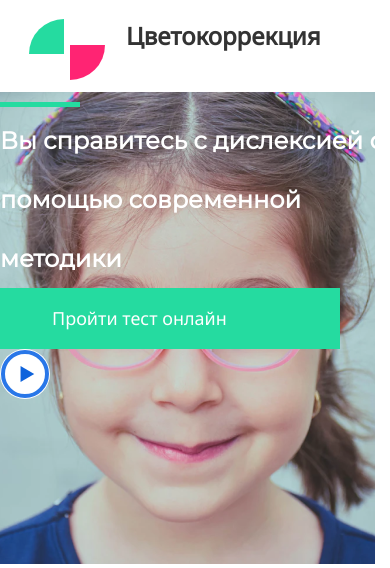
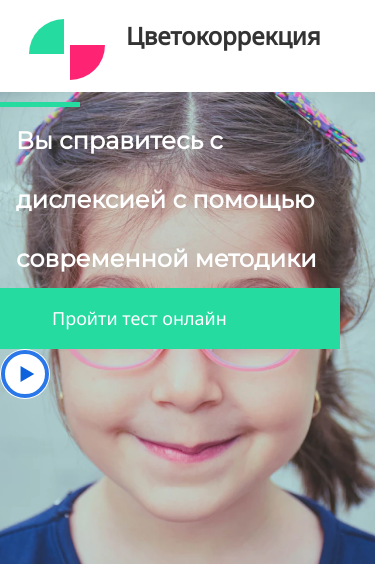
Before and after one commit to PredictorLQ/color, a PHP site: page / in a window 390 px wide. Shown: the top 568 px of the page. Run offline with PHP 8.4, Linux system fonts and the light colour scheme; some libraries are stand-ins or nearby versions.

Commit message:
Update mobile.css

```diff
--- a/style/css/mobile.css
+++ b/style/css/mobile.css
@@ -32,7 +32,7 @@
 		color: var(--black)!important;
 	}
 	.header-body h1 {
-		margin-bottom: 0px;
+		margin: 0px 16px 0px 16px;
 	}
 	.grid-header-button {
 		grid-template-columns: none;
```
